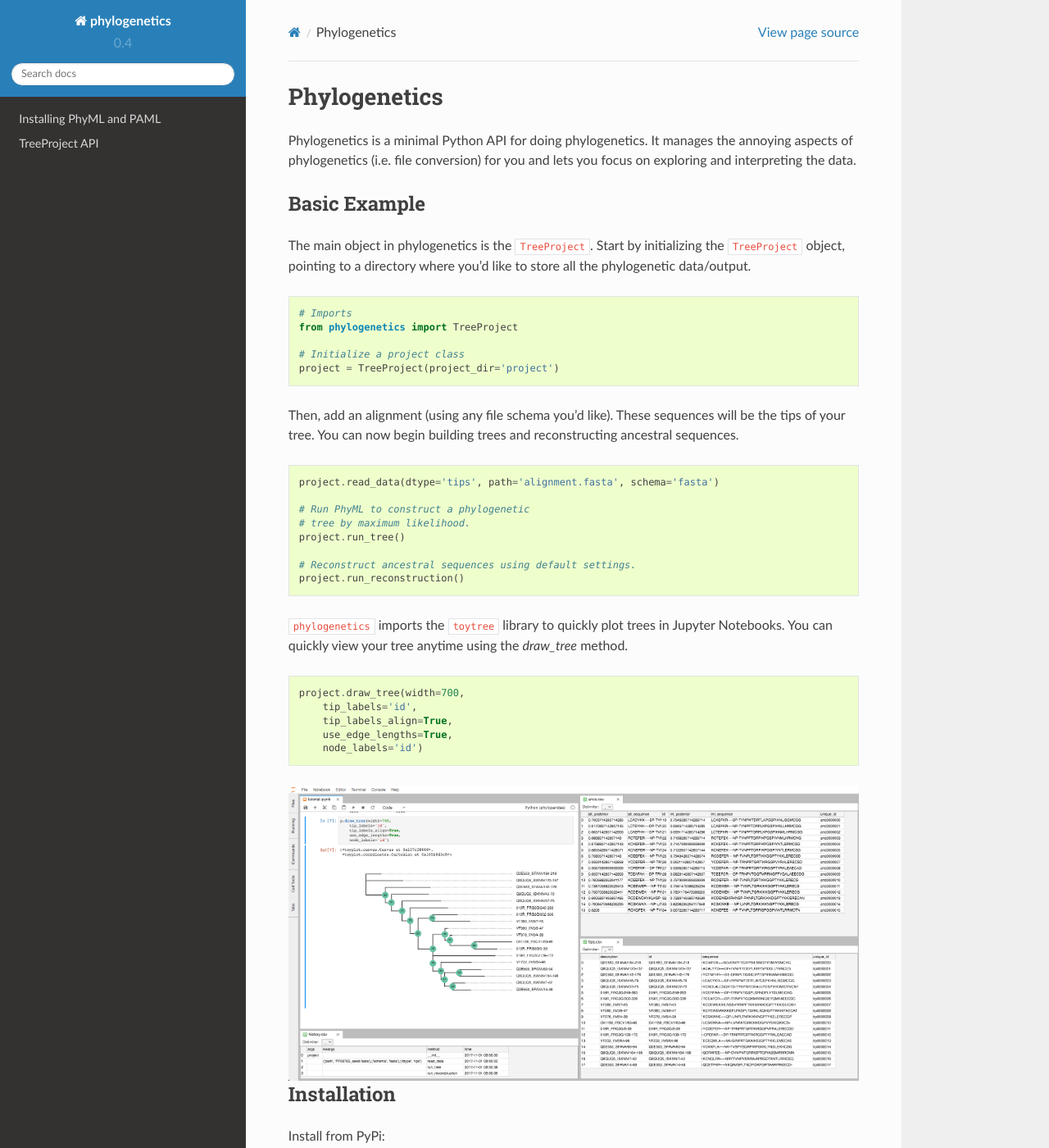
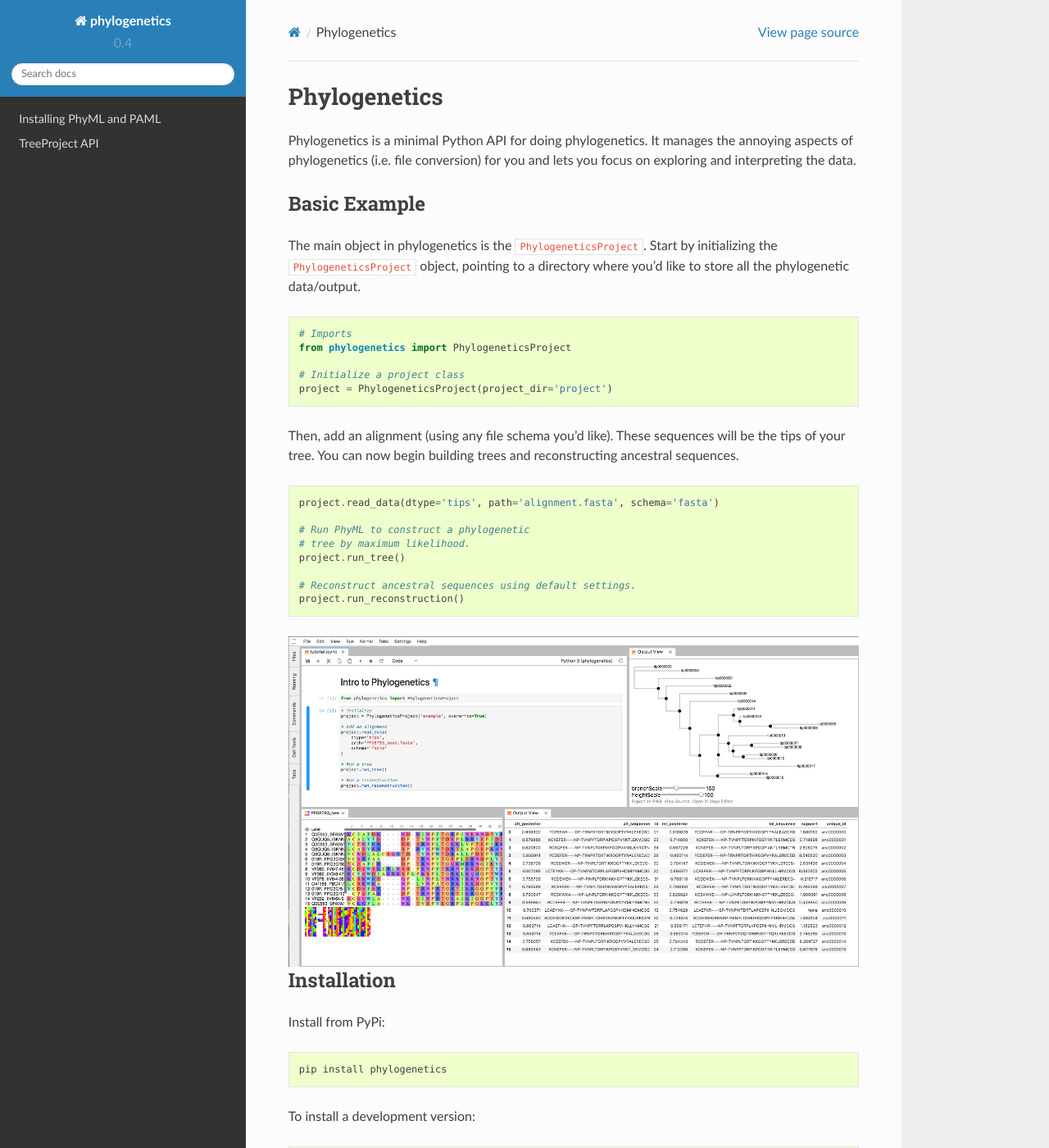
Before and after one commit to harmslab/phylogenetics, a Sphinx documentation site: the page built from docs/index.rst, in a window 1280 px wide and 1400 px high. Shown: the whole window at 82% size. Built offline with Sphinx 7.4.7 and the Read the Docs theme 2.0.0, drawn with Linux system fonts in a browser that asks for light colours.

```diff
--- a/docs/index.rst
+++ b/docs/index.rst
@@ -13,16 +13,16 @@ and interpreting the data.
 Basic Example
 -------------
 
-The main object in phylogenetics is the ``TreeProject``. Start by initializing the ``TreeProject``
+The main object in phylogenetics is the ``PhylogeneticsProject``. Start by initializing the ``PhylogeneticsProject``
 object, pointing to a directory where you'd like to store all the phylogenetic data/output.
 
 .. code-block:: python
 
   # Imports
-  from phylogenetics import TreeProject
+  from phylogenetics import PhylogeneticsProject
 
   # Initialize a project class
-  project = TreeProject(project_dir='project')
+  project = PhylogeneticsProject(project_dir='project')
 
 Then, add an alignment (using any file schema you'd like). These sequences will be the
 tips of your tree. You can now begin building trees and reconstructing ancestral sequences.
@@ -38,17 +38,6 @@ tips of your tree. You can now begin building trees and reconstructing ancestral
   # Reconstruct ancestral sequences using default settings.
   project.run_reconstruction()
 
-
-``phylogenetics`` imports the ``toytree`` library to quickly plot trees in Jupyter Notebooks.
-You can quickly view your tree anytime using the `draw_tree` method.
-
-.. code-block:: python
-
-  project.draw_tree(width=700,
-      tip_labels='id',
-      tip_labels_align=True,
-      use_edge_lengths=True,
-      node_labels='id')
 
 .. image:: _images/jlab.png
   :align: center
```
Also changed, not shown: README.md (+2 -12 lines), docs/_images/jlab.png, 2 other files.
